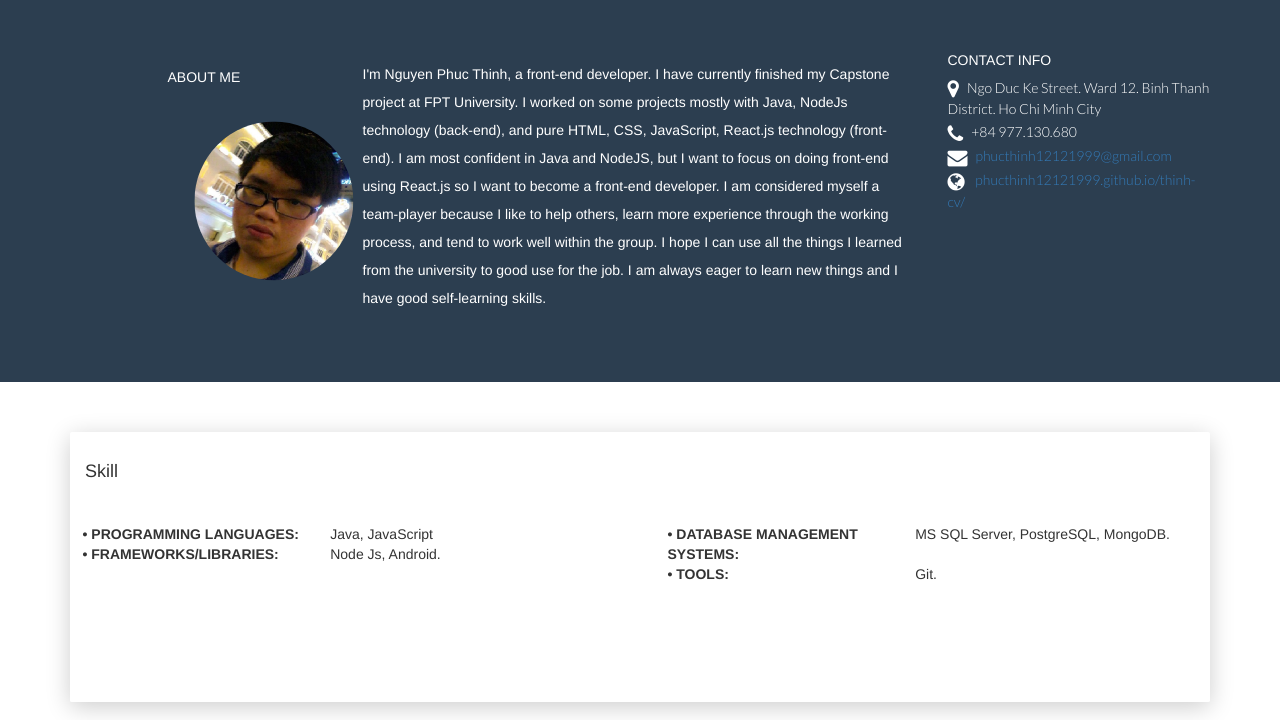
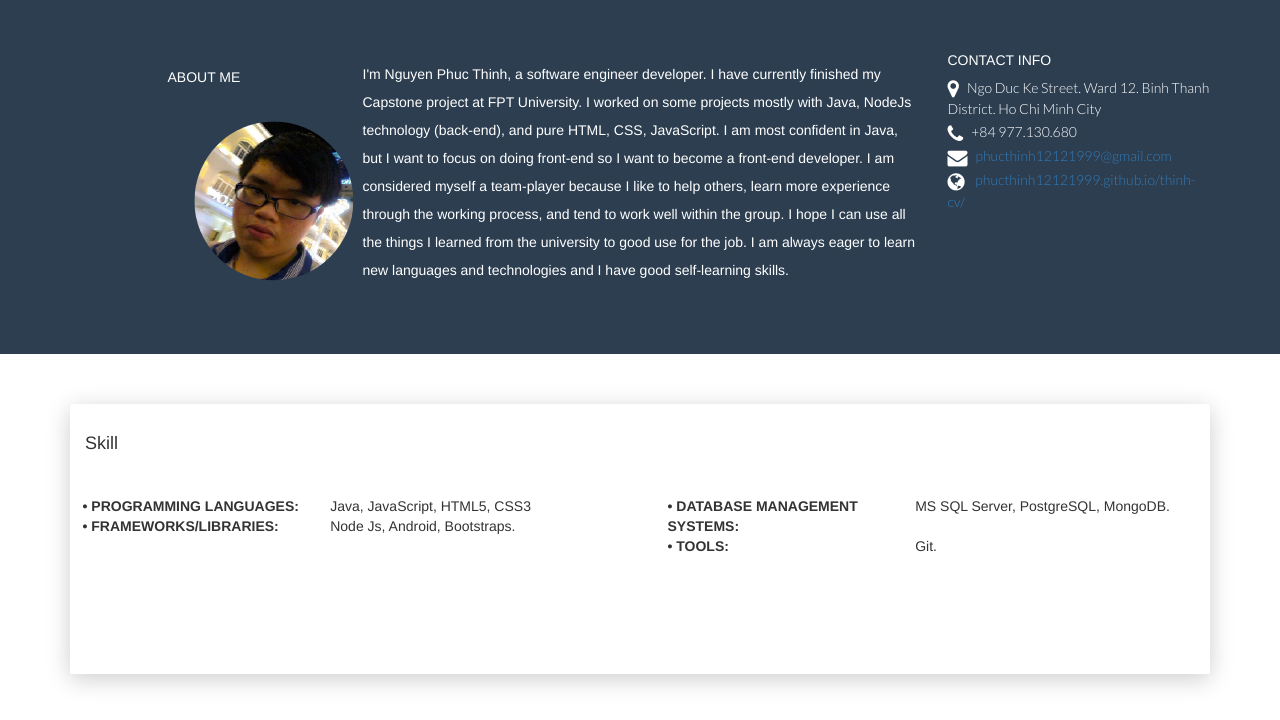
Before and after one commit to phucthinh12121999/thinh-cv, a website with bundled scripts: page index.html in a window 1280 px wide. Shown: the part 560-1280 px from the top of the page. Built offline with nearby package versions, Linux system fonts and the light colour scheme; some icons are missing.

Commit message:
fix about and pet projects

```diff
--- a/index.html
+++ b/index.html
@@ -219,13 +219,17 @@
                   alt="Image" /></a></div>
           </div>
           <div class="col-lg-6">
-            <p>I'm Nguyen Phuc Thinh, a front-end developer. I have currently finished my Capstone project at FPT
-              University. I worked on some projects mostly with Java, NodeJs technology (back-end), and pure HTML, CSS,
-              JavaScript, React.js technology (front-end). I am most confident in Java and NodeJS, but I want to focus
-              on doing front-end using React.js so I want to become a front-end developer. I am considered myself a
-              team-player because I like to help others, learn more experience through the working process, and tend to
-              work well within the group. I hope I can use all the things I learned from the university to good use for
-              the job. I am always eager to learn new things and I have good self-learning skills. </p>
+            <p>I'm Nguyen Phuc Thinh, a software engineer developer. I have currently finished my Capstone project at
+              FPT University. I worked on some projects mostly with Java, NodeJs
+              technology (back-end), and pure HTML, CSS, JavaScript. I am most confident in Java, but I want to focus on
+              doing
+              front-end so I want to become a front-end developer. I am considered myself a team-player because I like
+              to help others,
+              learn more experience through the working process, and tend to work well within the group. I hope I can
+              use all the
+              things I learned from the university to good use for the job. I am always eager to learn new languages and
+              technologies
+              and I have good self-learning skills. </p>
           </div>
           <div class="col-lg-3" style="margin-top: -4%;">
             <p><a href="#"><i class="icon-file"></i></a>
@@ -262,11 +266,11 @@
 
               <div class="row">
                 <div class="col-sm-4"><strong class="text-uppercase">• Programming Languages: </strong></div>
-                <div class="col-sm-8">Java, JavaScript</div>
+                <div class="col-sm-8">Java, JavaScript, HTML5, CSS3</div>
               </div>
               <div class="row mt-3">
                 <div class="col-sm-4"><strong class="text-uppercase">• Frameworks/Libraries: </strong></div>
-                <div class="col-sm-8">Node Js, Android. </div>
+                <div class="col-sm-8">Node Js, Android, Bootstraps. </div>
               </div>
 
             </div>
@@ -408,8 +412,9 @@
                   <br />
                   • Team size: 5<br />
                   • Responsibilities: Writing product documentation, design, and implementation front end for system’s
-                  web application using Primefaces framework, API’s management functions using java.
+                  web application, API’s management functions using java.
                   <br /> • Technologies: java, Primefaces, MySQL, gRPC, Google Maps API, SpringBoot.
+                  <br /> <i>This project is currently being developed and used by the customer.</i>
                 </more>
               </p>
             </div>
@@ -455,9 +460,6 @@
                   project is a 1 page HTML based on the original Synthesizer V page by Dreamtonic <b>(HTML + CSS + JS
                     (StandardJS, JQuery))</b> - <a href="https://github.com/phucthinh12121999/synthv-web">GitHub</a>
                   <br />
-                  • <a href="https://phucthinh12121999.github.io/thinnhnggn/">ThinnhNggN's card</a>: A page present a
-                  bio card (based on template from Carrd) <b>(HTML + CSS + JS
-                    (StandardJS))</b> - <a href="https://github.com/phucthinh12121999/thinnhnggn">GitHub</a><br />
                   • <a href="https://phucthinh12121999.github.io/react-spotify-media-player/">Media Music Player</a>: A
                   small webapp that can play musics and make a playlist (based on Spotify)<b>(HTML + CSS + JS+
                     ReactJS)</b> - <a
```
